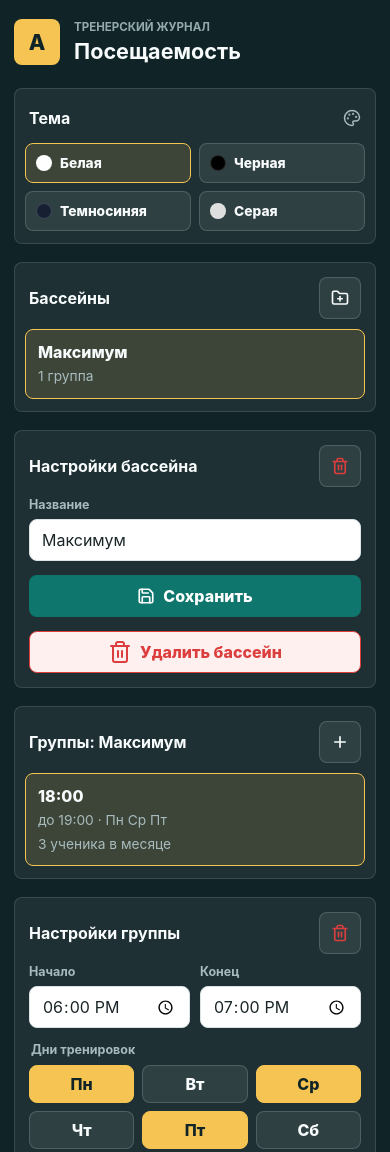
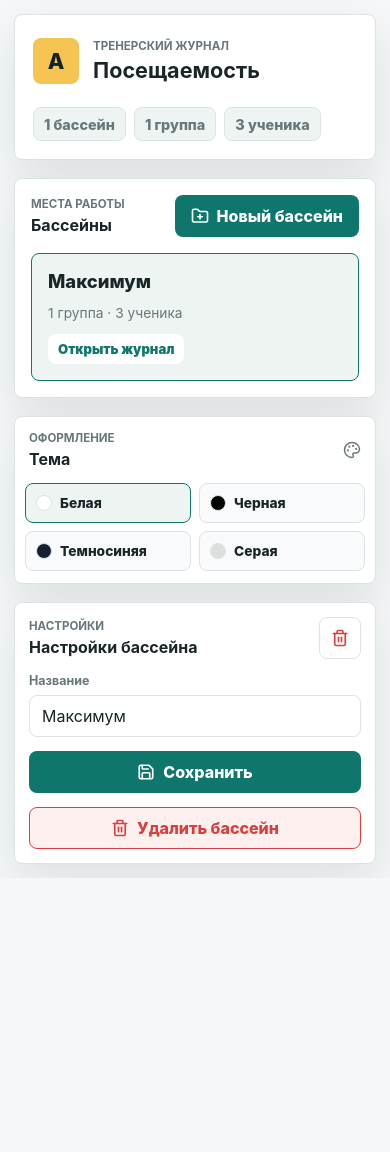
Before and after one commit to xan18/Attend, a website built with Vite: page index.html in a window 390 px wide. Shown: the top 1152 px of the page. After the commit the page ends 878 px from the top, so only its background shows below. Built offline with nearby package versions, Linux system fonts and the light colour scheme.

Commit message:
Redesign app navigation

```diff
--- a/app.js
+++ b/app.js
@@ -20,6 +20,12 @@ const themeChoices = [
 ];
 
 const elements = {
+  homeView: document.querySelector("#homeView"),
+  poolView: document.querySelector("#poolView"),
+  homeSummary: document.querySelector("#homeSummary"),
+  backHomeButton: document.querySelector("#backHomeButton"),
+  currentPoolTitle: document.querySelector("#currentPoolTitle"),
+  currentPoolSubtitle: document.querySelector("#currentPoolSubtitle"),
   poolList: document.querySelector("#poolList"),
   newPoolButton: document.querySelector("#newPoolButton"),
   deletePoolButton: document.querySelector("#deletePoolButton"),
@@ -61,6 +67,7 @@ let state = loadState();
 let editingPoolId = state.selectedPoolId || null;
 let editingGroupId = state.selectedGroupId || null;
 let editingStudentId = null;
+let currentView = "home";
 let selectedDayValues = new Set([1, 3, 5]);
 
 applyTheme(state.theme);
@@ -79,7 +86,12 @@ wireEvents();
 render();
 
 function wireEvents() {
+  elements.backHomeButton.addEventListener("click", () => {
+    showHome();
+  });
+
   elements.newPoolButton.addEventListener("click", () => {
+    showHome();
     editingPoolId = null;
     renderPoolForm();
     elements.poolNameInput.focus();
@@ -126,7 +138,7 @@ function wireEvents() {
     editingPoolId = state.selectedPoolId;
     editingGroupId = state.selectedGroupId;
     saveState();
-    render();
+    showPool();
   });
 
   elements.newGroupButton.addEventListener("click", () => {
@@ -337,7 +349,23 @@ function deleteEditingPool() {
   state.selectedGroupId = getGroupsForSelectedPool()[0]?.id || null;
   editingPoolId = state.selectedPoolId;
   editingGroupId = state.selectedGroupId;
+  currentView = "home";
   saveState();
+  render();
+}
+
+function showHome() {
+  currentView = "home";
+  render();
+}
+
+function showPool() {
+  if (!getSelectedPool()) {
+    currentView = "home";
+  } else {
+    currentView = "pool";
+  }
+
   render();
 }
 
@@ -523,6 +551,8 @@ function render() {
     editingGroupId = state.selectedGroupId;
   }
 
+  renderView();
+  renderHomeSummary();
   renderPools();
   renderGroups();
   renderThemeOptions();
@@ -532,6 +562,30 @@ function render() {
   renderJournal();
   renderStats();
   refreshIcons();
+}
+
+function renderView() {
+  const hasPool = Boolean(getSelectedPool());
+  if (currentView === "pool" && !hasPool) {
+    currentView = "home";
+  }
+
+  elements.homeView.hidden = currentView !== "home";
+  elements.poolView.hidden = currentView !== "pool";
+}
+
+function renderHomeSummary() {
+  const groupCount = state.groups.length;
+  const activeStudentCount = state.groups.reduce(
+    (total, group) => total + getVisibleStudentsForMonth(group, elements.monthInput.value).length,
+    0,
+  );
+
+  elements.homeSummary.innerHTML = `
+    <span class="stat-pill">${state.pools.length} ${pluralize(state.pools.length, ["бассейн", "бассейна", "бассейнов"])}</span>
+    <span class="stat-pill">${groupCount} ${pluralize(groupCount, ["группа", "группы", "групп"])}</span>
+    <span class="stat-pill">${activeStudentCount} ${pluralize(activeStudentCount, ["ученик", "ученика", "учеников"])}</span>
+  `;
 }
 
 function renderPools() {
@@ -544,10 +598,14 @@ function renderPools() {
     .map((pool) => {
       const active = pool.id === state.selectedPoolId ? " active" : "";
       const groupCount = state.groups.filter((group) => group.poolId === pool.id).length;
+      const studentCount = state.groups
+        .filter((group) => group.poolId === pool.id)
+        .reduce((total, group) => total + getVisibleStudentsForMonth(group, elements.monthInput.value).length, 0);
       return `
         <button class="pool-item${active}" type="button" data-pool-id="${pool.id}">
           <span class="pool-name">${escapeHtml(pool.name)}</span>
-          <span class="pool-meta">${groupCount} ${pluralize(groupCount, ["группа", "группы", "групп"])}</span>
+          <span class="pool-meta">${groupCount} ${pluralize(groupCount, ["группа", "группы", "групп"])} · ${studentCount} ${pluralize(studentCount, ["ученик", "ученика", "учеников"])}</span>
+          <span class="pool-cta">Открыть журнал</span>
         </button>
       `;
     })
@@ -581,7 +639,11 @@ function renderGroups() {
   const groups = getGroupsForSelectedPool();
   const monthValue = elements.monthInput.value;
 
-  elements.groupsPanelTitle.textContent = pool ? `Группы: ${pool.name}` : "Группы";
+  elements.currentPoolTitle.textContent = pool?.name || "Бассейн";
+  elements.currentPoolSubtitle.textContent = pool
+    ? `${groups.length} ${pluralize(groups.length, ["группа", "группы", "групп"])} в расписании`
+    : "Выберите бассейн на главной.";
+  elements.groupsPanelTitle.textContent = "Группы";
   elements.newGroupButton.disabled = !pool;
 
   if (!pool) {
--- a/index.html
+++ b/index.html
@@ -17,37 +17,53 @@
     <script src="./app.js" defer></script>
   </head>
   <body>
-    <div class="app-shell">
-      <aside class="sidebar">
-        <header class="brand">
+    <div class="app-frame">
+      <main class="home-view" id="homeView">
+        <header class="home-hero">
+          <div class="brand">
             <div class="brand-mark">A</div>
             <div>
               <p class="eyebrow">тренерский журнал</p>
               <h1>Посещаемость</h1>
             </div>
+          </div>
+
+          <div class="home-summary" id="homeSummary"></div>
         </header>
 
+        <section class="home-grid">
+          <section class="panel pool-browser">
+            <div class="section-heading">
+              <div>
+                <p class="eyebrow">места работы</p>
+                <h2>Бассейны</h2>
+              </div>
+              <button class="primary-button" id="newPoolButton" type="button">
+                <i data-lucide="folder-plus"></i>
+                Новый бассейн
+              </button>
+            </div>
+            <div class="pool-list" id="poolList"></div>
+          </section>
+
+          <aside class="home-sidebar">
             <section class="panel theme-panel">
-          <div class="panel-heading">
+              <div class="section-heading compact">
+                <div>
+                  <p class="eyebrow">оформление</p>
                   <h2>Тема</h2>
+                </div>
                 <i data-lucide="palette"></i>
               </div>
               <div class="theme-options" id="themeOptions" aria-label="Выбор темы"></div>
             </section>
 
-        <section class="panel">
-          <div class="panel-heading">
-            <h2>Бассейны</h2>
-            <button class="icon-button" id="newPoolButton" type="button" aria-label="Новый бассейн" title="Новый бассейн">
-              <i data-lucide="folder-plus"></i>
-            </button>
+            <section class="panel pool-editor" id="poolEditor">
+              <div class="section-heading compact">
+                <div>
+                  <p class="eyebrow">настройки</p>
+                  <h2 id="poolFormTitle">Бассейн</h2>
                 </div>
-          <div class="pool-list" id="poolList"></div>
-        </section>
-
-        <section class="panel pool-editor" id="poolEditor">
-          <div class="panel-heading">
-            <h2 id="poolFormTitle">Бассейн</h2>
                 <button class="icon-button danger" id="deletePoolButton" type="button" aria-label="Удалить бассейн" title="Удалить бассейн">
                   <i data-lucide="trash-2"></i>
                 </button>
@@ -70,10 +86,46 @@
                 </button>
               </form>
             </section>
+          </aside>
+        </section>
+      </main>
 
+      <main class="pool-view" id="poolView" hidden>
+        <header class="pool-header">
+          <button class="secondary-button" id="backHomeButton" type="button">
+            <i data-lucide="arrow-left"></i>
+            Главная
+          </button>
+
+          <div class="pool-title-block">
+            <p class="eyebrow">бассейн</p>
+            <h1 id="currentPoolTitle">Бассейн</h1>
+            <p class="muted" id="currentPoolSubtitle"></p>
+          </div>
+
+          <div class="toolbar">
+            <button class="icon-button" id="prevMonthButton" type="button" aria-label="Предыдущий месяц" title="Предыдущий месяц">
+              <i data-lucide="chevron-left"></i>
+            </button>
+            <input id="monthInput" type="month" />
+            <button class="icon-button" id="nextMonthButton" type="button" aria-label="Следующий месяц" title="Следующий месяц">
+              <i data-lucide="chevron-right"></i>
+            </button>
+            <button class="secondary-button" id="exportButton" type="button">
+              <i data-lucide="download"></i>
+              CSV
+            </button>
+          </div>
+        </header>
+
+        <div class="pool-layout">
+          <aside class="pool-rail">
             <section class="panel">
-          <div class="panel-heading">
+              <div class="section-heading compact">
+                <div>
+                  <p class="eyebrow">расписание</p>
                   <h2 id="groupsPanelTitle">Группы</h2>
+                </div>
                 <button class="icon-button" id="newGroupButton" type="button" aria-label="Новая группа" title="Новая группа">
                   <i data-lucide="plus"></i>
                 </button>
@@ -82,8 +134,11 @@
             </section>
 
             <section class="panel group-editor" id="groupEditor">
-          <div class="panel-heading">
+              <div class="section-heading compact">
+                <div>
+                  <p class="eyebrow">настройки</p>
                   <h2 id="groupFormTitle">Группа</h2>
+                </div>
                 <button class="icon-button danger" id="deleteGroupButton" type="button" aria-label="Удалить группу" title="Удалить группу">
                   <i data-lucide="trash-2"></i>
                 </button>
@@ -114,27 +169,14 @@
             </section>
           </aside>
 
-      <main class="workspace">
+          <section class="journal-page">
             <section class="topbar">
               <div>
                 <p class="eyebrow">активная группа</p>
                 <h2 id="activeGroupTitle">Группа</h2>
                 <p class="muted" id="activeGroupSchedule"></p>
               </div>
-
-          <div class="toolbar">
-            <button class="icon-button" id="prevMonthButton" type="button" aria-label="Предыдущий месяц" title="Предыдущий месяц">
-              <i data-lucide="chevron-left"></i>
-            </button>
-            <input id="monthInput" type="month" />
-            <button class="icon-button" id="nextMonthButton" type="button" aria-label="Следующий месяц" title="Следующий месяц">
-              <i data-lucide="chevron-right"></i>
-            </button>
-            <button class="secondary-button" id="exportButton" type="button">
-              <i data-lucide="download"></i>
-              CSV
-            </button>
-          </div>
+              <div class="stats" id="stats"></div>
             </section>
 
             <section class="student-strip">
@@ -152,8 +194,6 @@
                   Добавить
                 </button>
               </form>
-
-          <div class="stats" id="stats"></div>
             </section>
 
             <section class="journal-wrap">
@@ -166,6 +206,8 @@
                 <p>После этого здесь появится журнал с датами тренировок выбранного месяца.</p>
               </div>
             </section>
+          </section>
+        </div>
       </main>
     </div>
 
--- a/styles.css
+++ b/styles.css
@@ -172,20 +172,99 @@ button:disabled {
   opacity: 0.45;
 }
 
-.app-shell {
-  display: grid;
-  grid-template-columns: 340px minmax(0, 1fr);
+.app-frame {
   min-height: 100vh;
 }
 
-.sidebar {
-  display: flex;
-  flex-direction: column;
-  gap: 18px;
+.home-view,
+.pool-view {
   min-height: 100vh;
   padding: 24px;
-  background: var(--sidebar-bg);
-  color: var(--sidebar-text);
+}
+
+.home-view {
+  display: grid;
+  align-content: start;
+  gap: 18px;
+  width: min(1320px, 100%);
+  margin: 0 auto;
+}
+
+.home-hero,
+.pool-header {
+  display: flex;
+  align-items: center;
+  justify-content: space-between;
+  gap: 18px;
+  min-height: 96px;
+  border: 1px solid var(--line);
+  border-radius: 8px;
+  padding: 18px;
+  background: var(--surface);
+  box-shadow: var(--shadow);
+}
+
+.home-grid {
+  display: grid;
+  grid-template-columns: minmax(0, 1fr) 360px;
+  gap: 18px;
+  align-items: start;
+}
+
+.home-sidebar {
+  display: grid;
+  gap: 18px;
+}
+
+.home-summary {
+  display: flex;
+  flex-wrap: wrap;
+  justify-content: flex-end;
+  gap: 8px;
+}
+
+.pool-view[hidden],
+.home-view[hidden] {
+  display: none;
+}
+
+.pool-view {
+  display: grid;
+  grid-template-rows: auto minmax(0, 1fr);
+  gap: 16px;
+}
+
+.pool-title-block {
+  min-width: 0;
+  flex: 1;
+}
+
+.pool-title-block h1 {
+  margin: 0;
+  overflow: hidden;
+  font-size: 1.45rem;
+  text-overflow: ellipsis;
+  white-space: nowrap;
+}
+
+.pool-layout {
+  display: grid;
+  grid-template-columns: 330px minmax(0, 1fr);
+  gap: 16px;
+  min-height: 0;
+}
+
+.pool-rail,
+.journal-page {
+  display: grid;
+  align-content: start;
+  gap: 16px;
+  min-width: 0;
+}
+
+.journal-page {
+  grid-template-rows: auto auto minmax(0, 1fr);
+  min-height: 0;
 }
 
 .brand {
@@ -220,7 +299,7 @@ button:disabled {
 
 .eyebrow {
   margin: 0 0 4px;
-  color: var(--sidebar-eyebrow);
+  color: var(--muted);
   font-size: 0.72rem;
   font-weight: 700;
   letter-spacing: 0;
@@ -228,28 +307,35 @@ button:disabled {
 }
 
 .panel {
-  border: 1px solid var(--sidebar-line);
+  border: 1px solid var(--line);
   border-radius: 8px;
-  background: var(--sidebar-panel);
+  background: var(--surface);
+  box-shadow: var(--shadow);
 }
 
+.section-heading,
 .panel-heading {
   display: flex;
   align-items: center;
   justify-content: space-between;
   gap: 12px;
-  min-height: 54px;
-  padding: 14px 14px 10px;
+  min-height: 62px;
+  padding: 16px;
+}
+
+.section-heading.compact {
+  min-height: 56px;
+  padding: 14px;
 }
 
 .panel h2 {
   font-size: 1rem;
 }
 
-.theme-panel .panel-heading svg {
+.theme-panel .section-heading svg {
   width: 18px;
   height: 18px;
-  color: var(--sidebar-muted);
+  color: var(--muted);
 }
 
 .theme-options {
@@ -265,34 +351,40 @@ button:disabled {
   gap: 8px;
   min-height: 40px;
   padding: 0 10px;
-  border: 1px solid var(--sidebar-control-line);
+  border: 1px solid var(--line);
   border-radius: 8px;
-  color: var(--sidebar-text);
-  background: var(--sidebar-control);
+  color: var(--ink);
+  background: var(--surface-muted);
   font-size: 0.86rem;
   font-weight: 800;
   text-align: left;
 }
 
 .theme-option.active {
-  border-color: var(--accent);
-  background: var(--sidebar-active);
+  border-color: var(--teal);
+  background: var(--surface-strong);
 }
 
 .theme-swatch {
   width: 16px;
   height: 16px;
   flex: 0 0 16px;
-  border: 1px solid var(--sidebar-control-line);
+  border: 1px solid var(--line);
   border-radius: 50%;
   background: var(--swatch);
 }
 
-.pool-list,
+.pool-list {
+  display: grid;
+  grid-template-columns: repeat(auto-fit, minmax(220px, 1fr));
+  gap: 12px;
+  padding: 0 16px 16px;
+}
+
 .group-list {
   display: grid;
   gap: 8px;
-  padding: 0 10px 12px;
+  padding: 0 14px 14px;
 }
 
 .pool-item,
@@ -302,17 +394,23 @@ button:disabled {
   width: 100%;
   min-height: 70px;
   padding: 12px;
-  border: 1px solid var(--sidebar-control-line);
+  border: 1px solid var(--line);
   border-radius: 8px;
-  color: var(--sidebar-text);
-  background: var(--sidebar-control);
+  color: var(--ink);
+  background: var(--surface-muted);
   text-align: left;
+}
+
+.pool-item {
+  min-height: 128px;
+  align-content: space-between;
+  padding: 16px;
 }
 
 .pool-item.active,
 .group-item.active {
-  border-color: var(--accent);
-  background: var(--sidebar-active);
+  border-color: var(--teal);
+  background: var(--surface-strong);
 }
 
 .pool-name,
@@ -320,9 +418,26 @@ button:disabled {
   font-weight: 800;
 }
 
+.pool-name {
+  font-size: 1.15rem;
+}
+
+.pool-cta {
+  display: inline-flex;
+  align-items: center;
+  width: fit-content;
+  min-height: 30px;
+  padding: 0 10px;
+  border-radius: 8px;
+  color: var(--teal);
+  background: var(--surface);
+  font-size: 0.82rem;
+  font-weight: 900;
+}
+
 .pool-meta,
 .group-meta {
-  color: var(--sidebar-muted);
+  color: var(--muted);
   font-size: 0.86rem;
   line-height: 1.35;
 }
@@ -351,7 +466,7 @@ label {
 
 label span,
 legend {
-  color: var(--sidebar-muted);
+  color: var(--muted);
   font-size: 0.78rem;
   font-weight: 700;
 }
@@ -393,17 +508,17 @@ fieldset {
 
 .day-pill {
   min-height: 38px;
-  border: 1px solid var(--sidebar-control-line);
+  border: 1px solid var(--line);
   border-radius: 8px;
-  color: var(--sidebar-text);
-  background: var(--sidebar-control);
+  color: var(--ink);
+  background: var(--surface-muted);
   font-weight: 800;
 }
 
 .day-pill.active {
-  border-color: var(--accent);
-  background: var(--accent);
-  color: var(--accent-ink);
+  border-color: var(--teal);
+  background: var(--teal);
+  color: #ffffff;
 }
 
 .icon-button,
@@ -424,13 +539,8 @@ fieldset {
   width: 42px;
   min-width: 42px;
   padding: 0;
-  border: 1px solid var(--sidebar-control-line);
+  border: 1px solid var(--line);
   color: currentColor;
-  background: var(--sidebar-control);
-}
-
-.workspace .icon-button {
-  border-color: var(--line);
   background: var(--surface);
 }
 
@@ -443,6 +553,7 @@ fieldset {
 
 .icon-button svg,
 .primary-button svg,
+.danger-button svg,
 .secondary-button svg,
 .empty-state svg {
   width: 18px;
@@ -485,14 +596,6 @@ fieldset {
   border: 1px solid var(--line);
   color: var(--ink);
   background: var(--surface);
-}
-
-.workspace {
-  display: grid;
-  grid-template-rows: auto auto minmax(0, 1fr);
-  gap: 16px;
-  min-width: 0;
-  padding: 24px;
 }
 
 .topbar,
@@ -855,16 +958,25 @@ fieldset {
 }
 
 @media (max-width: 980px) {
-  .app-shell {
-    grid-template-columns: 1fr;
+  .home-view,
+  .pool-view {
+    padding: 16px;
   }
 
-  .sidebar {
-    min-height: auto;
+  .home-hero,
+  .pool-header {
+    align-items: stretch;
+    flex-direction: column;
   }
 
-  .workspace {
-    padding: 16px;
+  .home-summary,
+  .toolbar {
+    justify-content: flex-start;
+  }
+
+  .home-grid,
+  .pool-layout {
+    grid-template-columns: 1fr;
   }
 
   .topbar,
@@ -897,9 +1009,13 @@ fieldset {
 }
 
 @media (max-width: 620px) {
-  .sidebar,
-  .workspace {
+  .home-view,
+  .pool-view {
     padding: 14px;
+  }
+
+  .pool-list {
+    grid-template-columns: 1fr;
   }
 
   .day-pills {
```
Lines whose indentation alone changed are shown as unchanged.
